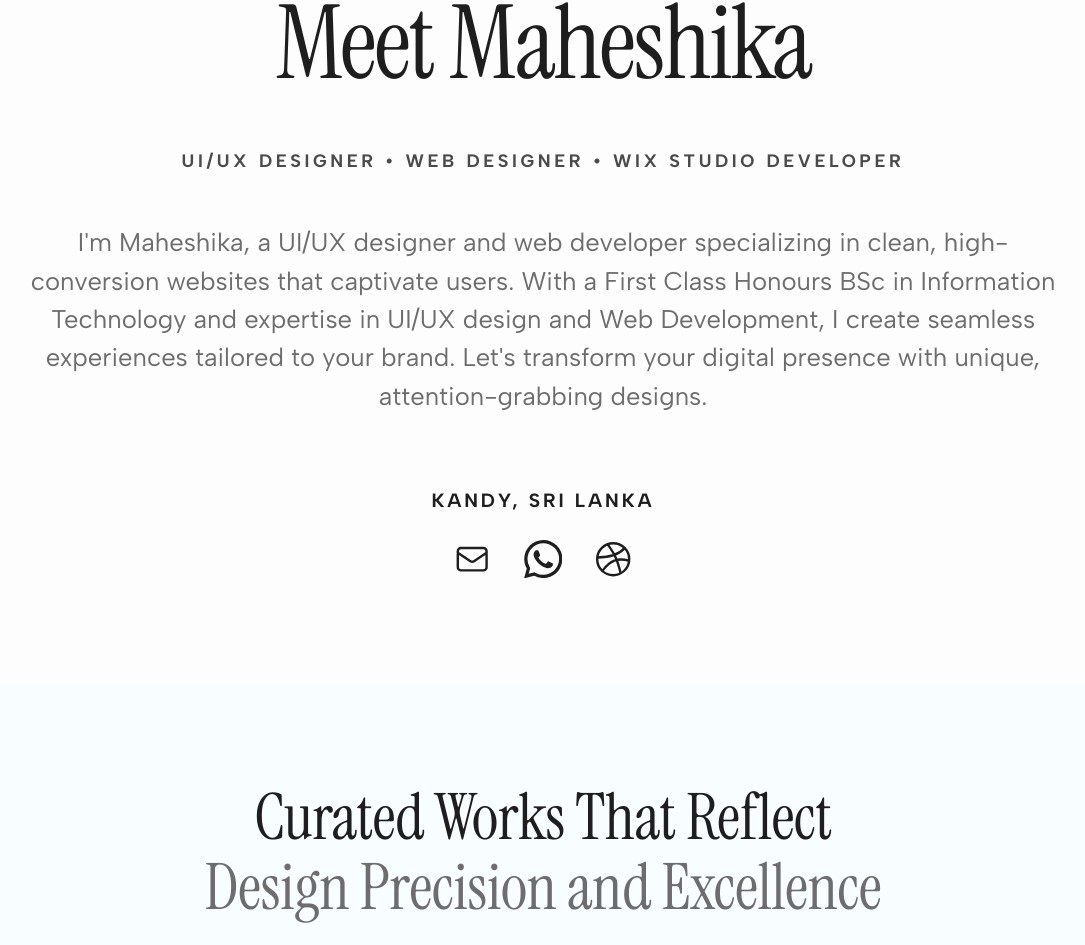
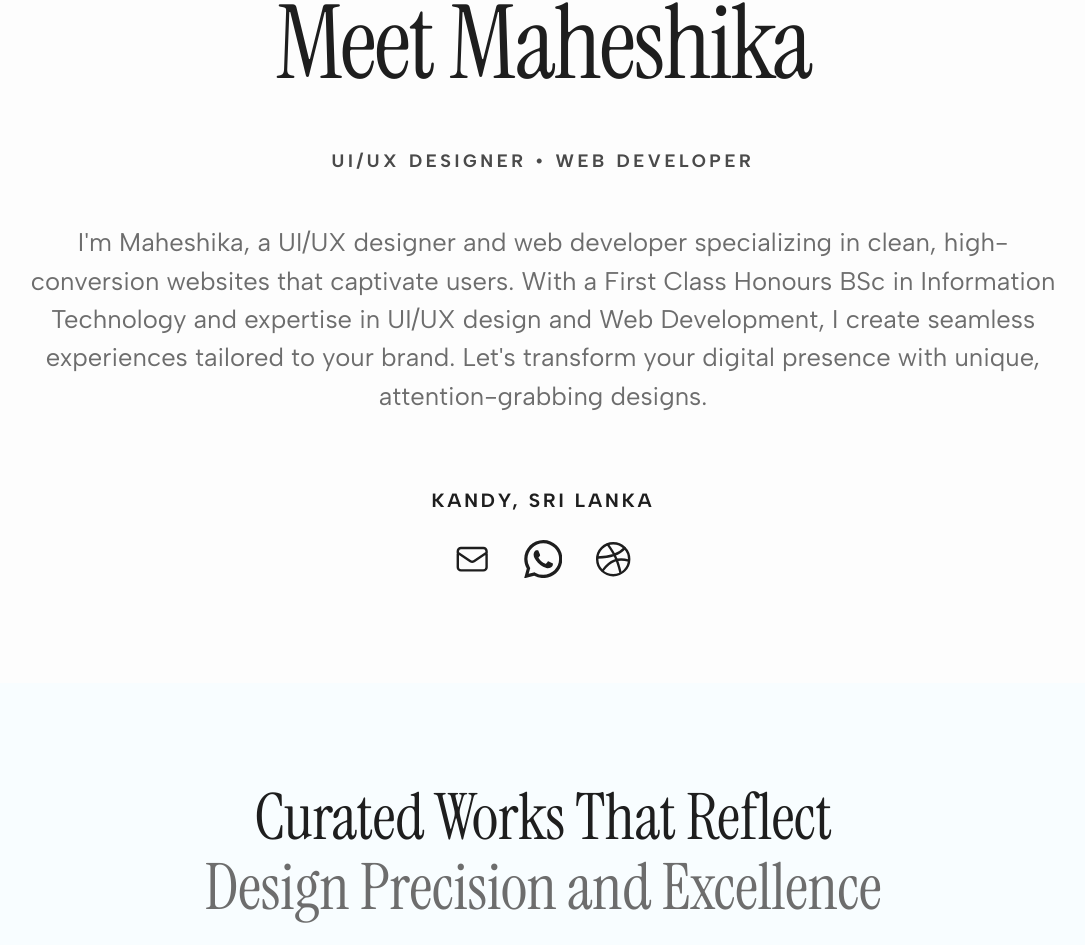
Before and after one commit to maheshikabandara/MaheshikaBandaraPortfolio, a React (Vite) app: page / in a window 1280 px wide. Shown: the part 917-1862 px from the top of the page, without its empty margins (97-1182 px from the left). Built offline with nearby package versions, Linux system fonts and the light colour scheme.

Commit message:
Update job title in AnimatedPortfolio component

```diff
--- a/src/app/components/AnimatedPortfolio.tsx
+++ b/src/app/components/AnimatedPortfolio.tsx
@@ -232,7 +232,7 @@ function AboutMe() {
             className="font-['Albert_Sans',sans-serif] font-bold text-[#1e1e1e] uppercase tracking-[0.2em] opacity-80"
             style={{ fontSize: 'clamp(12px, 1.5vw, 18px)' }}
           >
-            UI/UX Designer • Web Designer • Wix Studio Developer
+            UI/UX Designer • Web Developer
           </p>
 
           {/* Description - Width limit eka ain karala w-full damma */}
```
